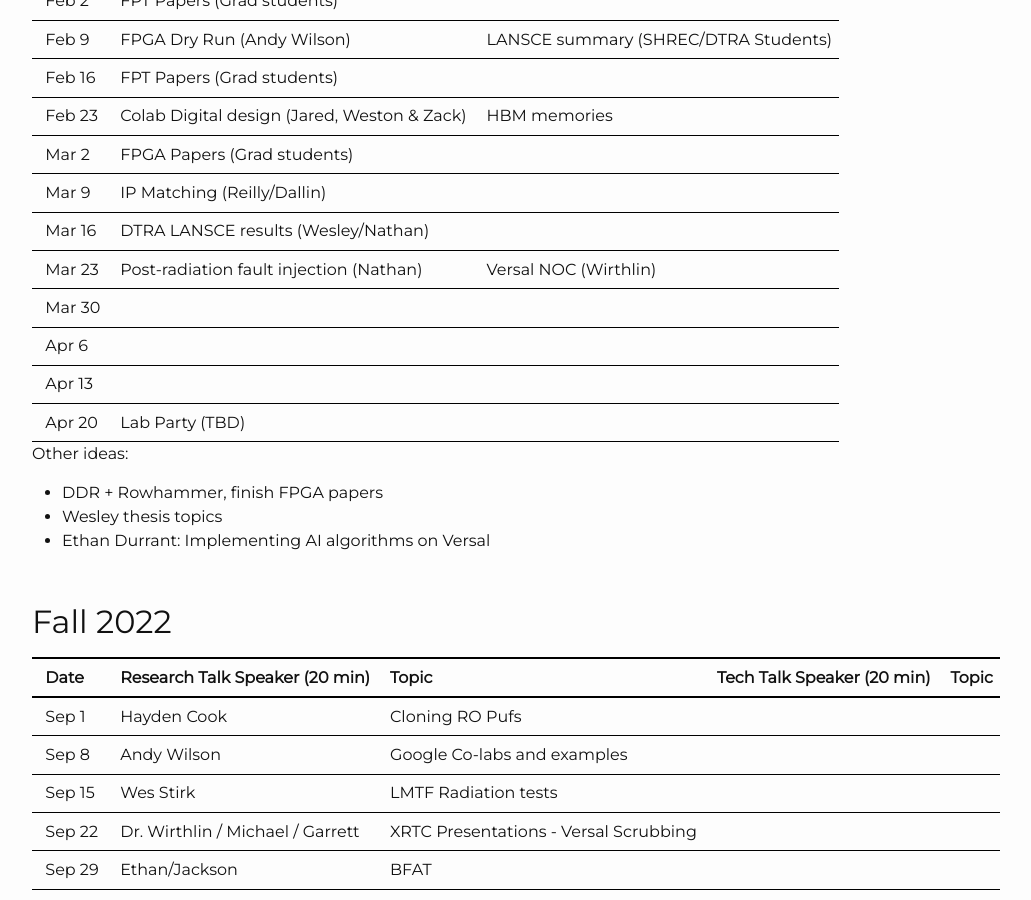
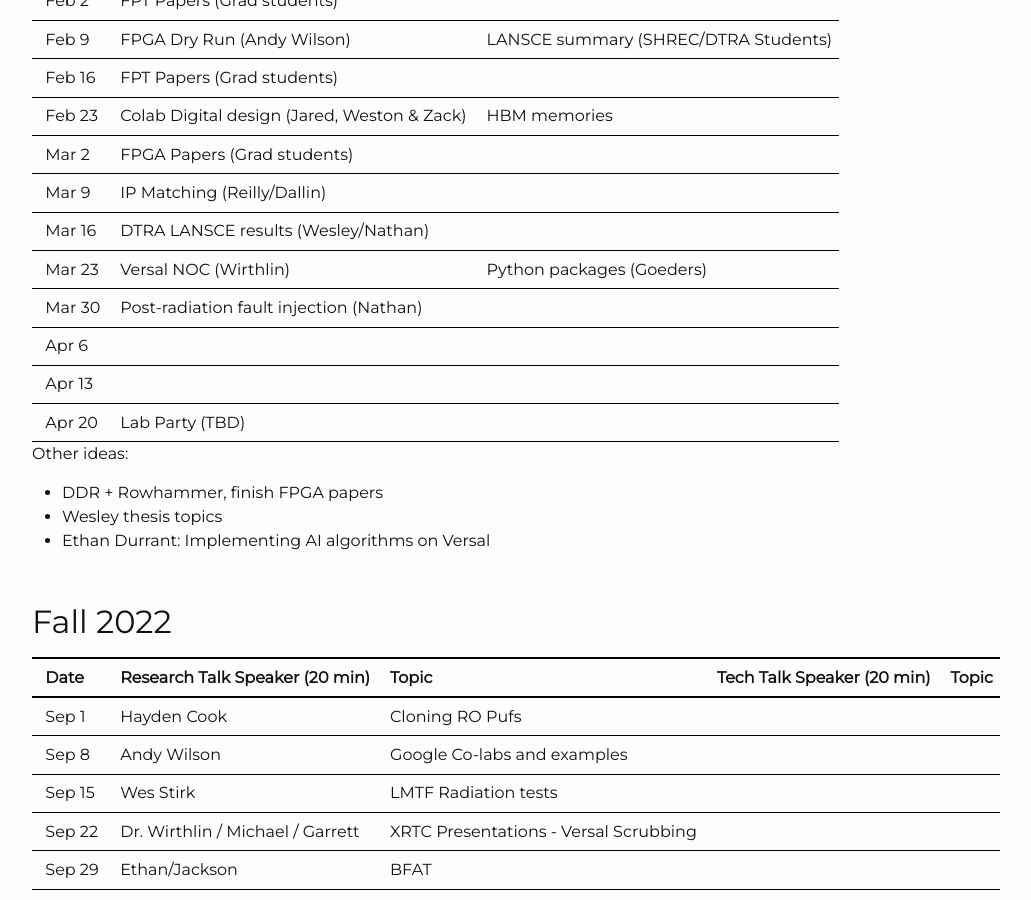
Before and after one commit to byuccl/byuccl.github.io, a Jekyll site: the page built from pages/schedule.md, in a window 1280 px wide and 900 px high, scrolled down 314 px. Shown: the whole window, without its empty margins (53-1084 px from the left). Built offline with Jekyll 4.4.1, drawn with Linux system fonts in a browser that asks for light colours; nearby versions of some CDN libraries.

Commit message:
schedule
Signed-off-by: Jeff Goeders <jeff.goeders@gmail.com>

```diff
--- a/pages/schedule.md
+++ b/pages/schedule.md
@@ -17,8 +17,8 @@ title: Schedule
 |Mar 2      | FPGA Papers (Grad students)
 |Mar 9      | IP Matching (Reilly/Dallin)
 |Mar 16     | DTRA LANSCE results (Wesley/Nathan)
-|Mar 23     | Post-radiation fault injection (Nathan)       | Versal NOC (Wirthlin)
-|Mar 30     |
+|Mar 23     | Versal NOC (Wirthlin)                         | Python packages (Goeders)
+|Mar 30     |Post-radiation fault injection (Nathan)
 |Apr 6      |
 |Apr 13     |
 |Apr 20     | Lab Party (TBD)
```
